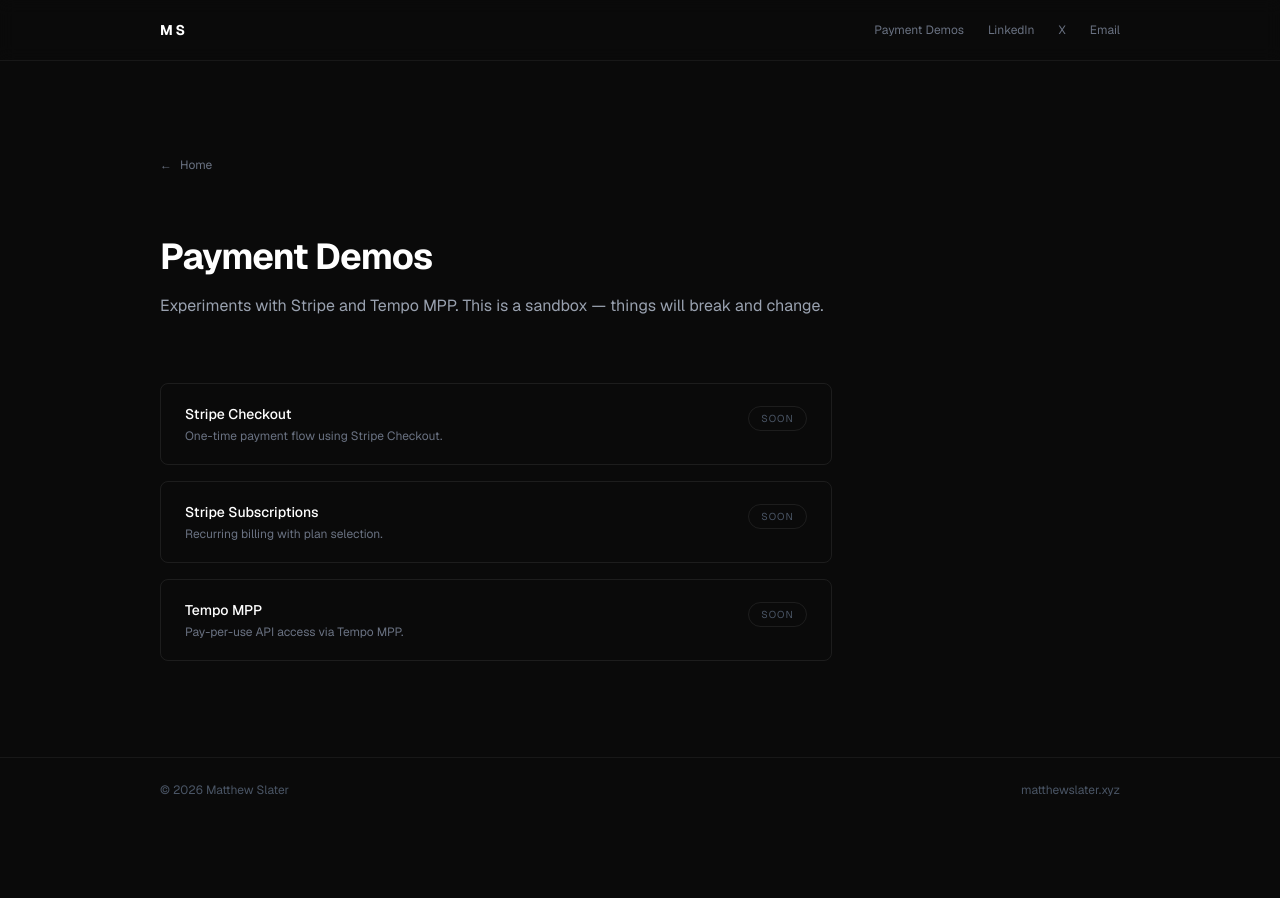
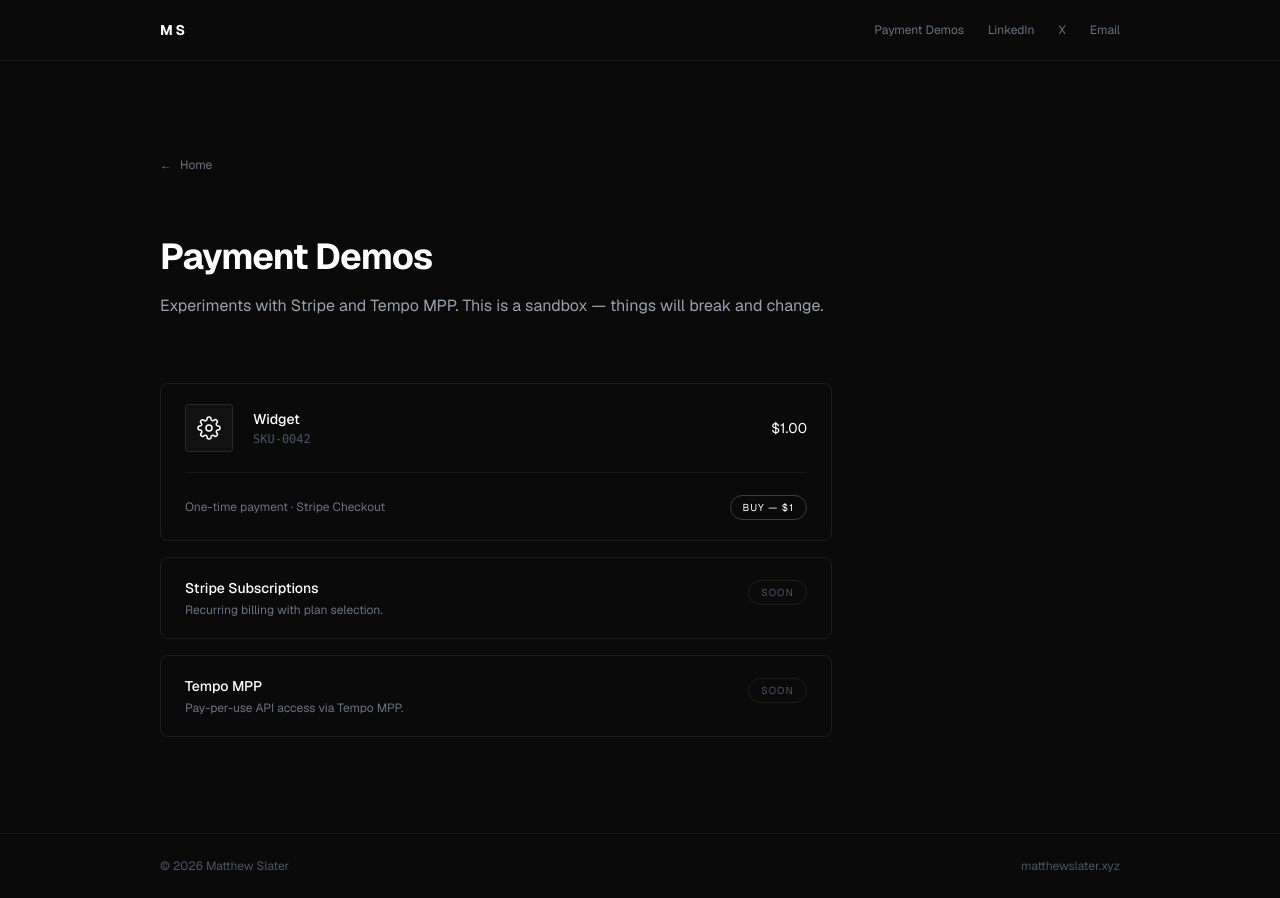
Before and after one commit to dev-slater/personal-site, a Next.js app: page /payment-demos in a window 1280 px wide. Before the commit the page ends 822 px from the top, so only its background shows below. Built offline with nearby package versions, Linux system fonts and the light colour scheme.

Commit message:
Add Stripe Checkout demo — Widget SKU-0042 at 1 usd

```diff
--- a/app/api/stripe/checkout/route.ts
+++ b/app/api/stripe/checkout/route.ts
@@ -1,11 +1,26 @@
 import { NextRequest, NextResponse } from "next/server";
-// import Stripe from "stripe";
+import Stripe from "stripe";
 
-// const stripe = new Stripe(process.env.STRIPE_SECRET_KEY!);
+const stripe = new Stripe(process.env.STRIPE_SECRET_KEY!);
 
 export async function POST(_req: NextRequest) {
-  // TODO: create a Stripe Checkout session
-  // const session = await stripe.checkout.sessions.create({ ... });
-  // return NextResponse.json({ url: session.url });
-  return NextResponse.json({ error: "Not implemented" }, { status: 501 });
+  const siteUrl = process.env.NEXT_PUBLIC_SITE_URL;
+
+  const session = await stripe.checkout.sessions.create({
+    mode: "payment",
+    line_items: [
+      {
+        quantity: 1,
+        price_data: {
+          currency: "usd",
+          unit_amount: 100,
+          product_data: { name: "Widget", description: "SKU-0042" },
+        },
+      },
+    ],
+    success_url: `${siteUrl}/payment-demos/success?session_id={CHECKOUT_SESSION_ID}`,
+    cancel_url: `${siteUrl}/payment-demos`,
+  });
+
+  return NextResponse.json({ url: session.url });
 }
--- a/app/api/stripe/webhook/route.ts
+++ b/app/api/stripe/webhook/route.ts
@@ -1,17 +1,28 @@
 import { NextRequest, NextResponse } from "next/server";
-// import Stripe from "stripe";
+import Stripe from "stripe";
 
-// const stripe = new Stripe(process.env.STRIPE_SECRET_KEY!);
-
-// Stripe requires the raw body for webhook signature verification.
-// Next.js App Router passes the raw body via req.text() / req.arrayBuffer().
+const stripe = new Stripe(process.env.STRIPE_SECRET_KEY!);
 
 export async function POST(req: NextRequest) {
-  // TODO: verify and handle Stripe webhook events
-  // const body = await req.text();
-  // const sig = req.headers.get("stripe-signature")!;
-  // const event = stripe.webhooks.constructEvent(body, sig, process.env.STRIPE_WEBHOOK_SECRET!);
-  // switch (event.type) { ... }
-  void req;
-  return NextResponse.json({ error: "Not implemented" }, { status: 501 });
+  const body = await req.text();
+  const sig = req.headers.get("stripe-signature");
+
+  if (!sig) {
+    return NextResponse.json({ error: "Missing stripe-signature" }, { status: 400 });
+  }
+
+  let event: Stripe.Event;
+  try {
+    event = stripe.webhooks.constructEvent(body, sig, process.env.STRIPE_WEBHOOK_SECRET!);
+  } catch (err) {
+    const message = err instanceof Error ? err.message : "Unknown error";
+    return NextResponse.json({ error: `Webhook verification failed: ${message}` }, { status: 400 });
+  }
+
+  if (event.type === "checkout.session.completed") {
+    const session = event.data.object as Stripe.Checkout.Session;
+    console.log(`[webhook] checkout.session.completed — session: ${session.id}, amount: ${session.amount_total}`);
+  }
+
+  return NextResponse.json({ received: true });
 }
--- a/app/payment-demos/page.tsx
+++ b/app/payment-demos/page.tsx
@@ -1,22 +1,15 @@
 import { Header } from "@/components/Header";
 import Link from "next/link";
+import { CheckoutButton } from "@/components/CheckoutButton";
 
-const demos: { title: string; description: string; status: "coming-soon" }[] =
-  [
-    {
-      title: "Stripe Checkout",
-      description: "One-time payment flow using Stripe Checkout.",
-      status: "coming-soon",
-    },
+const comingSoon = [
   {
     title: "Stripe Subscriptions",
     description: "Recurring billing with plan selection.",
-      status: "coming-soon",
   },
   {
     title: "Tempo MPP",
     description: "Pay-per-use API access via Tempo MPP.",
-      status: "coming-soon",
   },
 ];
 
@@ -47,7 +40,32 @@
           </p>
 
           <div className="flex flex-col gap-4">
-            {demos.map((demo) => (
+            {/* Stripe Checkout — live */}
+            <div className="rounded-lg border border-white/[0.08] px-6 py-5">
+              {/* Product row */}
+              <div className="flex items-center gap-5 mb-5 pb-5 border-b border-white/[0.06]">
+                {/* Gear icon */}
+                <div className="shrink-0 w-12 h-12 rounded border border-white/10 bg-white/[0.03] flex items-center justify-center">
+                  <svg width="24" height="24" viewBox="0 0 24 24" fill="none" stroke="currentColor" strokeWidth="1.5" strokeLinecap="round" strokeLinejoin="round" className="text-white">
+                    <circle cx="12" cy="12" r="3" />
+                    <path d="M19.4 15a1.65 1.65 0 0 0 .33 1.82l.06.06a2 2 0 0 1-2.83 2.83l-.06-.06a1.65 1.65 0 0 0-1.82-.33 1.65 1.65 0 0 0-1 1.51V21a2 2 0 0 1-4 0v-.09A1.65 1.65 0 0 0 9 19.4a1.65 1.65 0 0 0-1.82.33l-.06.06a2 2 0 0 1-2.83-2.83l.06-.06A1.65 1.65 0 0 0 4.68 15a1.65 1.65 0 0 0-1.51-1H3a2 2 0 0 1 0-4h.09A1.65 1.65 0 0 0 4.6 9a1.65 1.65 0 0 0-.33-1.82l-.06-.06a2 2 0 0 1 2.83-2.83l.06.06A1.65 1.65 0 0 0 9 4.68a1.65 1.65 0 0 0 1-1.51V3a2 2 0 0 1 4 0v.09a1.65 1.65 0 0 0 1 1.51 1.65 1.65 0 0 0 1.82-.33l.06-.06a2 2 0 0 1 2.83 2.83l-.06.06A1.65 1.65 0 0 0 19.4 9a1.65 1.65 0 0 0 1.51 1H21a2 2 0 0 1 0 4h-.09a1.65 1.65 0 0 0-1.51 1z" />
+                  </svg>
+                </div>
+                <div>
+                  <p className="text-sm font-medium text-white">Widget</p>
+                  <p className="text-xs text-gray-600 font-mono mt-0.5">SKU-0042</p>
+                </div>
+                <p className="ml-auto text-sm text-white">$1.00</p>
+              </div>
+              {/* Demo meta + button */}
+              <div className="flex items-center justify-between">
+                <p className="text-xs text-gray-500">One-time payment · Stripe Checkout</p>
+                <CheckoutButton />
+              </div>
+            </div>
+
+            {/* Coming soon */}
+            {comingSoon.map((demo) => (
               <div
                 key={demo.title}
                 className="flex items-start justify-between rounded-lg border border-white/[0.08] px-6 py-5"
--- /dev/null
+++ b/app/payment-demos/success/page.tsx
@@ -0,0 +1,52 @@
+import { Header } from "@/components/Header";
+import Link from "next/link";
+
+export default async function PaymentSuccess({
+  searchParams,
+}: {
+  searchParams: Promise<{ session_id?: string }>;
+}) {
+  const { session_id } = await searchParams;
+
+  return (
+    <div className="flex flex-col min-h-screen font-[family-name:var(--font-geist-sans)]">
+      <Header />
+
+      <main className="flex flex-1 flex-col px-8 py-24 mx-auto w-full max-w-5xl">
+        <Link
+          href="/payment-demos"
+          className="group mb-16 flex items-center gap-2 text-xs text-gray-500 transition-colors duration-200 hover:text-white w-fit"
+        >
+          <span className="inline-block transition-transform duration-200 group-hover:-translate-x-1">
+            ←
+          </span>
+          Payment Demos
+        </Link>
+
+        <div className="max-w-2xl">
+          <h1 className="mb-4 text-4xl font-bold tracking-tight text-white">
+            Payment successful
+          </h1>
+          <p className="mb-8 text-gray-400 leading-relaxed">
+            Thanks for buying a Widget.
+          </p>
+
+          {session_id && (
+            <p className="text-xs text-gray-600 font-mono break-all">
+              session: {session_id}
+            </p>
+          )}
+        </div>
+      </main>
+
+      <footer className="border-t border-white/[0.06]">
+        <div className="mx-auto max-w-5xl px-8 py-6 flex items-center justify-between">
+          <span className="text-xs text-gray-600">
+            © {new Date().getFullYear()} Matthew Slater
+          </span>
+          <span className="text-xs text-gray-600">matthewslater.xyz</span>
+        </div>
+      </footer>
+    </div>
+  );
+}
--- /dev/null
+++ b/components/CheckoutButton.tsx
@@ -0,0 +1,30 @@
+"use client";
+
+import { useState } from "react";
+
+export function CheckoutButton() {
+  const [loading, setLoading] = useState(false);
+
+  async function handleClick() {
+    setLoading(true);
+    try {
+      const res = await fetch("/api/stripe/checkout", { method: "POST" });
+      const data = await res.json();
+      if (data.url) {
+        window.location.href = data.url;
+      }
+    } finally {
+      setLoading(false);
+    }
+  }
+
+  return (
+    <button
+      onClick={handleClick}
+      disabled={loading}
+      className="ml-8 mt-0.5 shrink-0 rounded-full border border-white/20 px-3 py-1 text-[10px] uppercase tracking-widest text-white transition-colors duration-200 hover:border-white/40 disabled:opacity-50 disabled:cursor-not-allowed"
+    >
+      {loading ? "..." : "Buy — $1"}
+    </button>
+  );
+}
```
Lines whose indentation alone changed are shown as unchanged.
